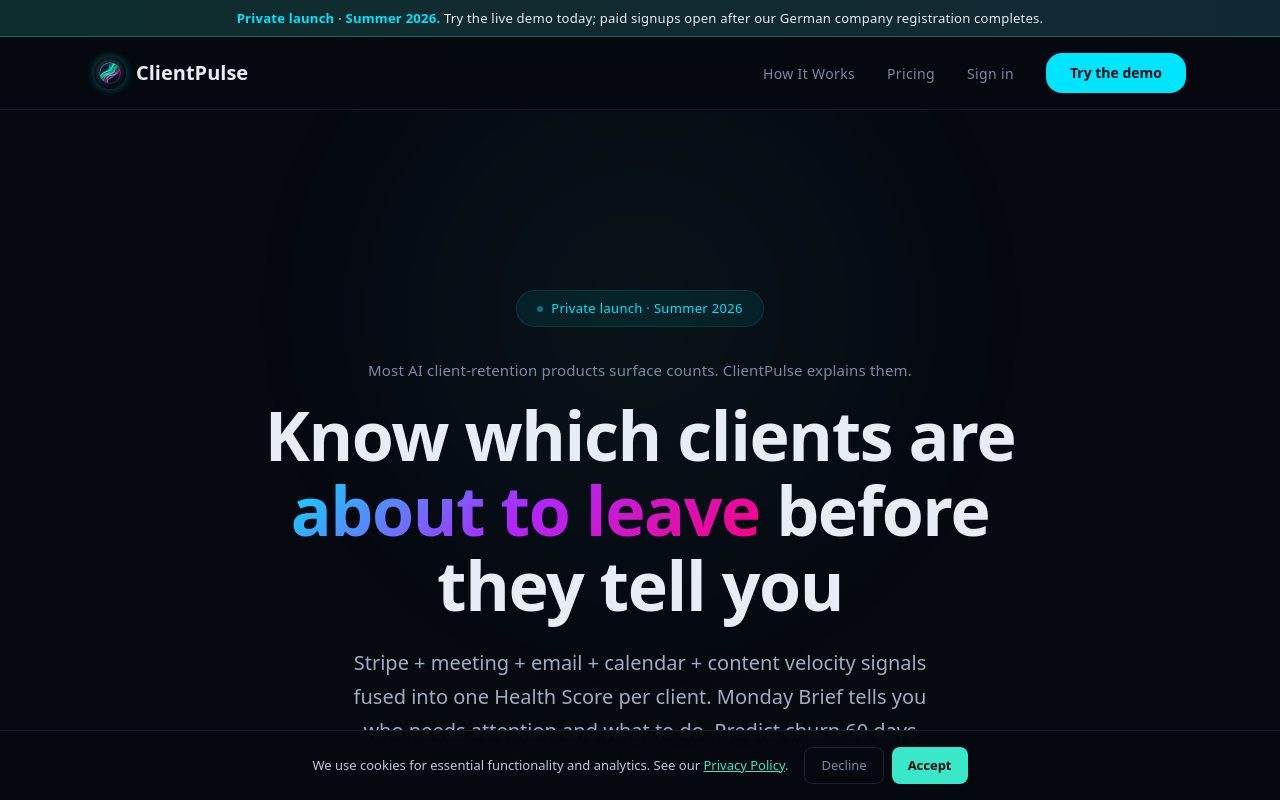
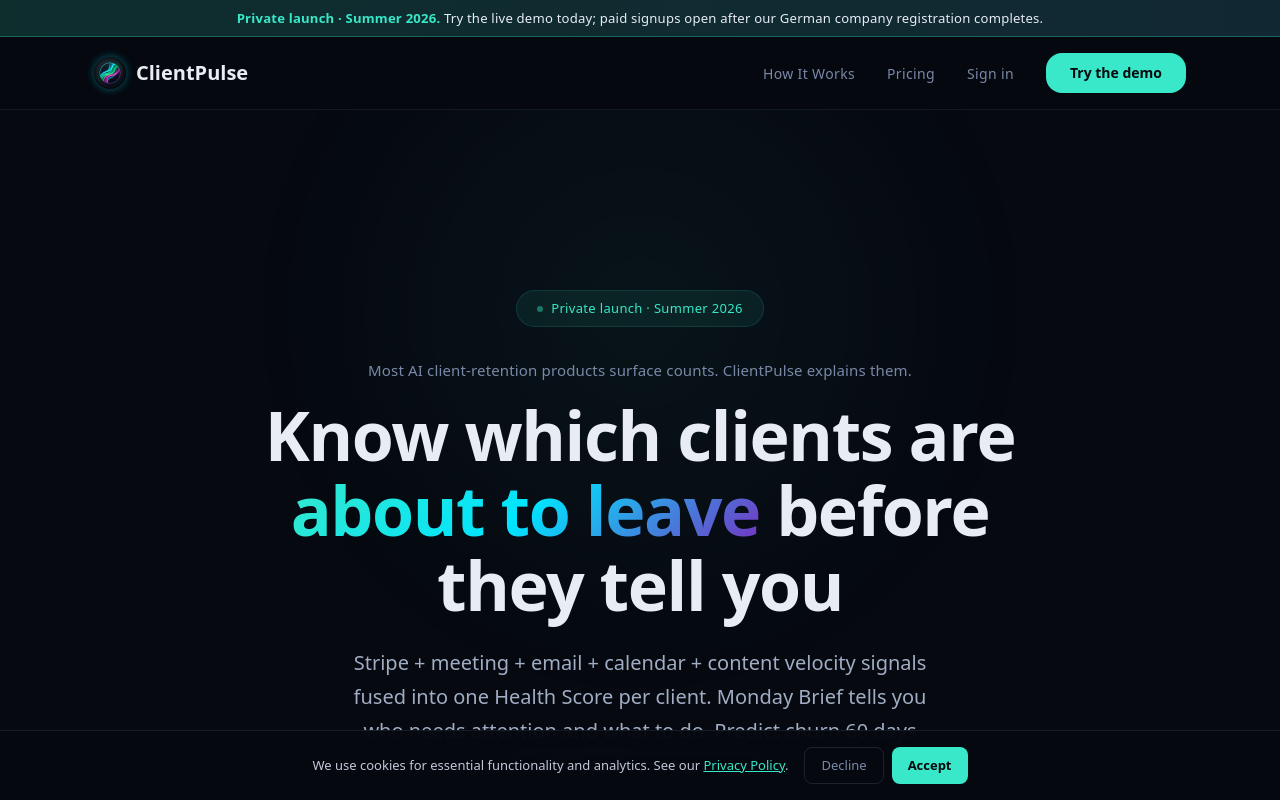
Before and after one commit to Aurora-AI-Solutions-Studio/clientpulse, a Next.js app: page / in a window 1280 px wide. Shown: the top 800 px of the page. Built offline with nearby package versions, Linux system fonts and the light colour scheme; no server answers.

Commit message:
style: tone down pink and emphasize teal/cyan

```diff
--- a/src/app/globals.css
+++ b/src/app/globals.css
@@ -14,14 +14,14 @@
   --polar: #0c1220;
   --twilight: #141e33;
   --color-surface-hover: #223052;
-  --teal: #00E5FF;
-  --teal-glow: rgba(0, 229, 255, 0.15);
-  --teal-subtle: rgba(0, 229, 255, 0.08);
+  --teal: #38E8C8;
+  --teal-glow: rgba(56, 232, 200, 0.15);
+  --teal-subtle: rgba(56, 232, 200, 0.08);
   --aurora-blue: #00E5FF;
-  --aurora-purple: #B026FF;
-  --aurora-pink: #FF007A;
-  --reforge-gold: #B026FF;
-  --border-teal: rgba(0, 229, 255, 0.12);
+  --aurora-purple: #7B2CBF;
+  --aurora-pink: #7B2CBF;
+  --reforge-gold: #7B2CBF;
+  --border-teal: rgba(56, 232, 200, 0.12);
   --border-subtle: rgba(122, 136, 168, 0.12);
   --text-primary: #e8ecf5;
   --text-secondary: #a0adc4;
@@ -34,7 +34,7 @@
   --color-surface-light: #1a2540;
 
   /* Aurora Gradient */
-  --gradient-aurora: linear-gradient(135deg, #00E5FF, #B026FF, #FF007A);
+  --gradient-aurora: linear-gradient(135deg, #38E8C8, #00E5FF, #7B2CBF);
 
   /* Fonts — canonical Aurora landing stack. CSS variables fed by next/font in layout.tsx. */
   --font-playfair: var(--font-space-grotesk), system-ui, sans-serif; /* legacy alias kept for back-compat */
```
